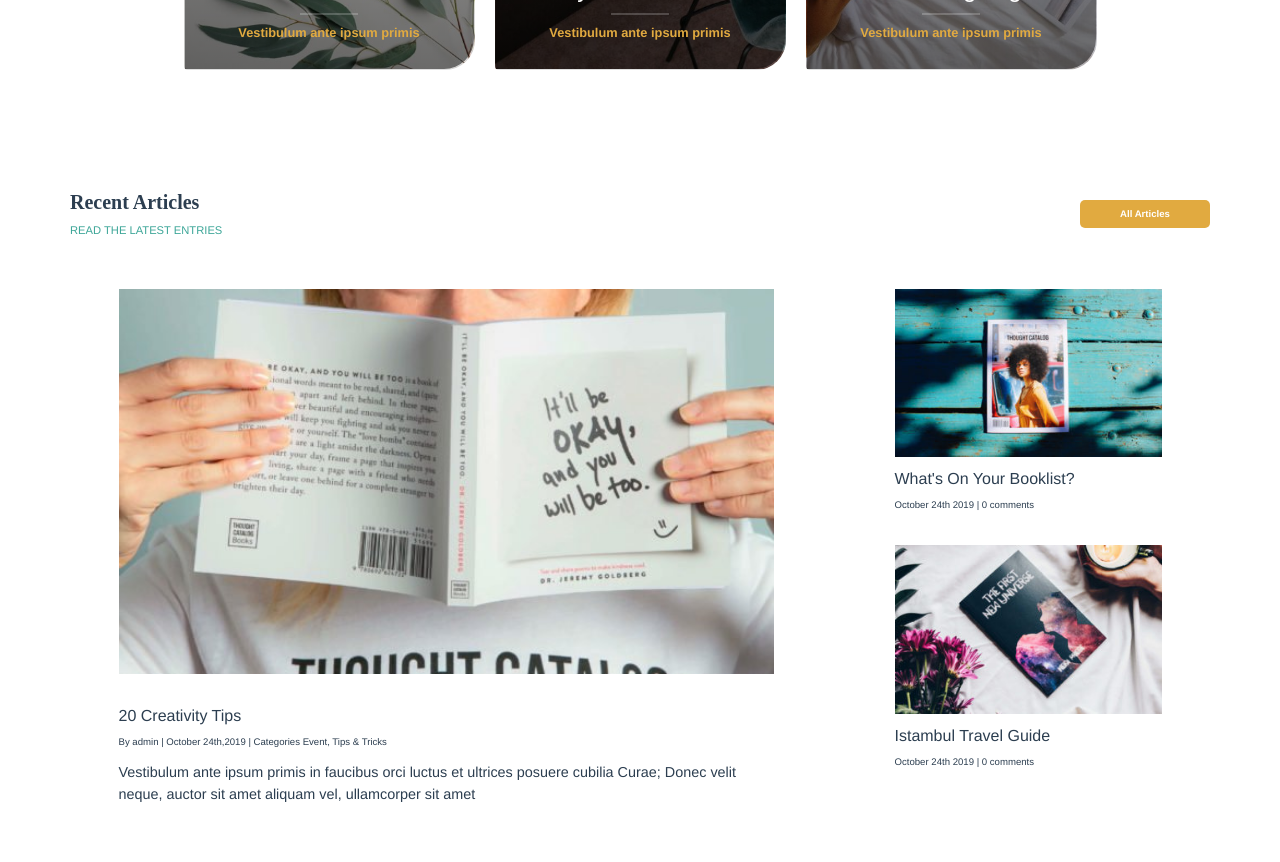
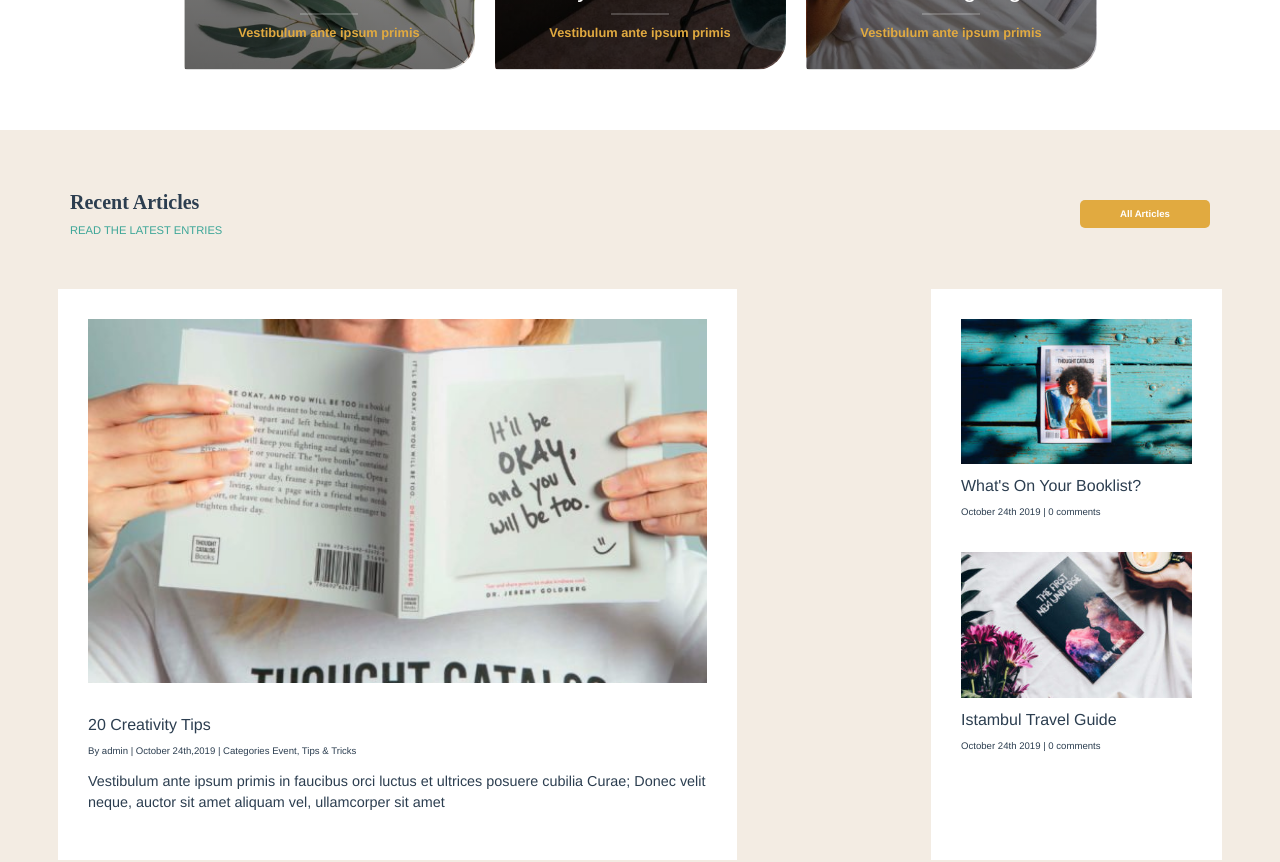
Before and after one commit to Andrea1302/proj-html-vuejs, a Vue app: page / in a window 1280 px wide. Shown: the part 3000-3862 px from the top of the page. Built offline with nearby package versions, Linux system fonts and the light colour scheme; a web font is replaced by a local one.

Commit message:
fix: change color,stucture in recentArticles comp

```diff
--- a/src/components/RecentArticles.vue
+++ b/src/components/RecentArticles.vue
@@ -1,6 +1,6 @@
 <template>
-  <section class="container" id="recent_articles">
-
+  <section>
+    <div class="container" id="recent_articles">
       <div class="row">
               <!-- title  -->
               <div class="col">
@@ -22,8 +22,8 @@
 
           <!-- Card and description  -->
 
-        <div class="row justify-content-around">
-            <div class="col-lg-7">
+          <div class="row justify-content-between">
+              <div class="col-lg-7" id="principal_card">
                 <img class="img_recent_articles" src="../assets/20-Tips-600x353.jpg" alt="book">
 
                 <div id="creativity_tips">
@@ -38,7 +38,7 @@
               </div>
 
               <!-- other testimoniance  -->
-            <div class="col-lg-3">
+              <div class="col-lg-3" id="secondary_card">
                   <div class="other_mini_card">
                       <img class="img_recent_articles" src="../assets/thumb-13-2x-320x202.jpg" alt="booklist">
                       <div>
@@ -61,6 +61,9 @@
 
               </div>
           </div>
+    </div>
+
+
   </section>
 </template>
 
@@ -75,6 +78,9 @@ export default {
 
 <!-- Add "scoped" attribute to limit CSS to this component only -->
 <style scoped lang="scss">
+section{
+  background-color: #f3ece3;
+}
 #recent_articles{
     padding: 60px 0;
     position: relative;
@@ -111,6 +117,14 @@ export default {
     margin-top: 10px;
   }
   // card
+  #principal_card{
+    padding: 30px;
+    background-color: white;
+  }
+  #secondary_card{
+    padding: 30px;
+    background-color: white;
+  }
   .img_recent_articles{
     width: 100%;
     margin-bottom: 10px;
```
Lines whose indentation alone changed are shown as unchanged.
